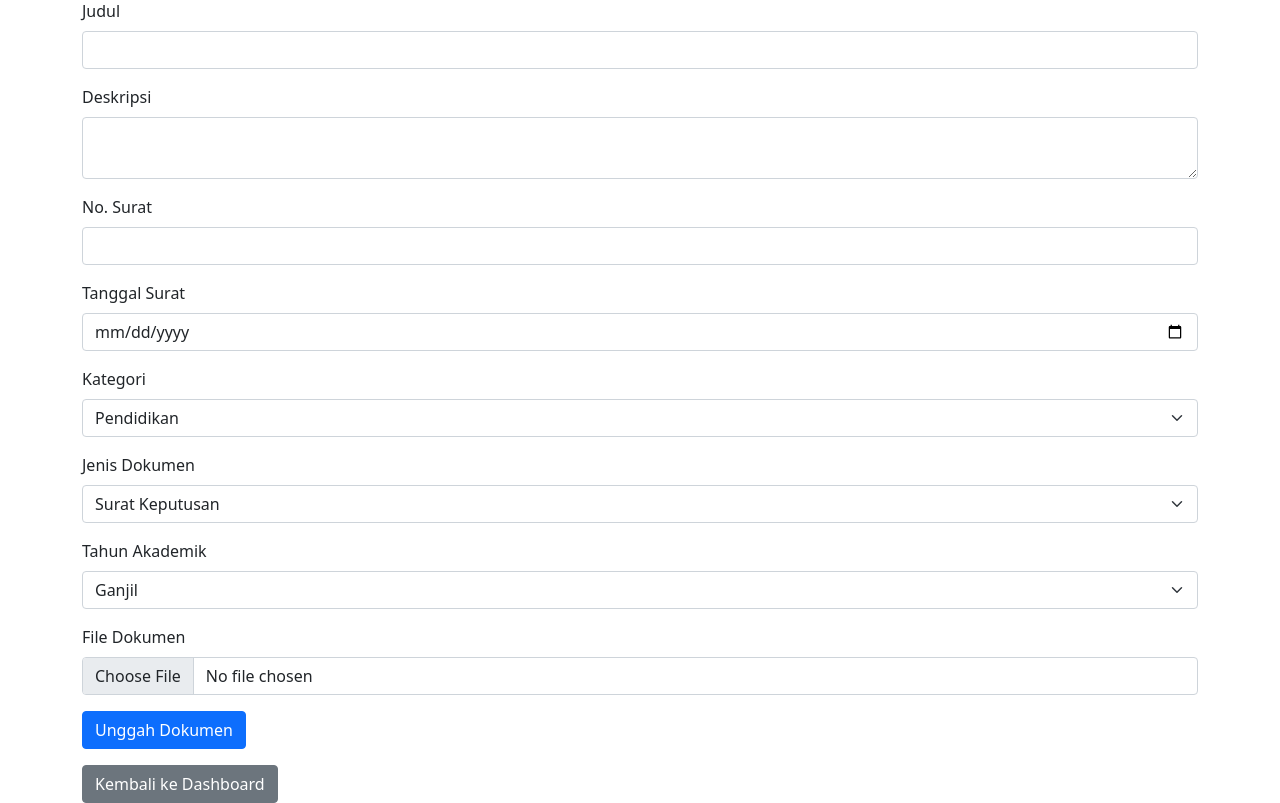
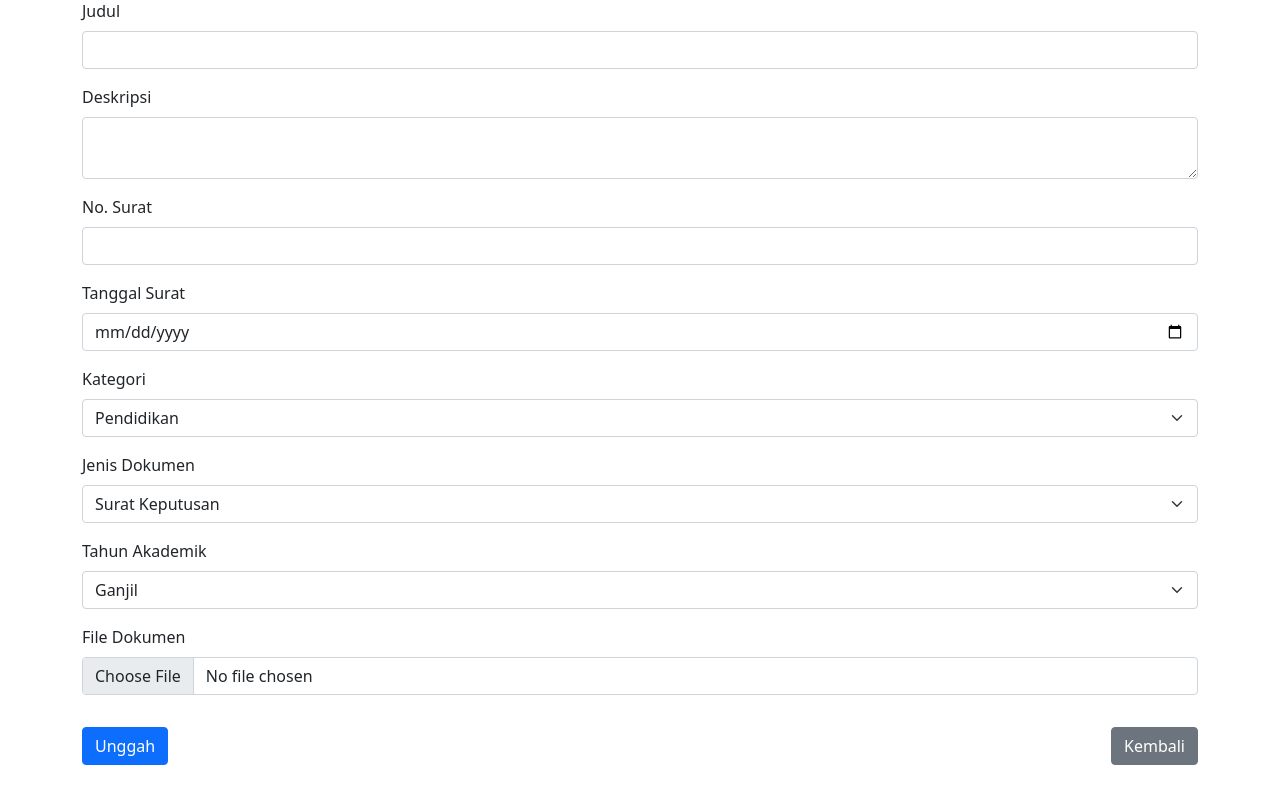
Before and after one commit to rizwandamn/arsip_kepdir, a PHP site: page /upload_dokumen.php in a window 1280 px wide. Shown: the part 81-884 px from the top of the page. After the commit the page ends 846 px from the top, so only its background shows below. Run offline with PHP 8.4, Linux system fonts and the light colour scheme; a user stored in the database is signed in.

Commit message:
tombol kembali

```diff
--- a/upload_dokumen.php
+++ b/upload_dokumen.php
@@ -100,10 +100,11 @@ if ($_SERVER['REQUEST_METHOD'] == 'POST') {
                 <label for="file" class="form-label">File Dokumen</label>
                 <input type="file" name="file" class="form-control" required>
             </div>
-            <button type="submit" class="btn btn-primary">Unggah Dokumen</button>
-        </form>
-
-        <a href="dashboard_admin.php" class="btn btn-secondary mt-3">Kembali ke Dashboard</a>
-    </div>
+            <div class="d-flex justify-content-between mt-3">
+            <button type="submit" class="btn btn-primary mt-3">Unggah</button>
+            <a href="dashboard_admin.php" class="btn btn-secondary mt-3">Kembali</a>
+        </div>
+    </form>
+</div>
 </body>
 </html>
```
Also changed, not shown: edit_dokumen.php (+5 -4 lines), preview_dokumen.php (+5 -3 lines), 4 other files.
